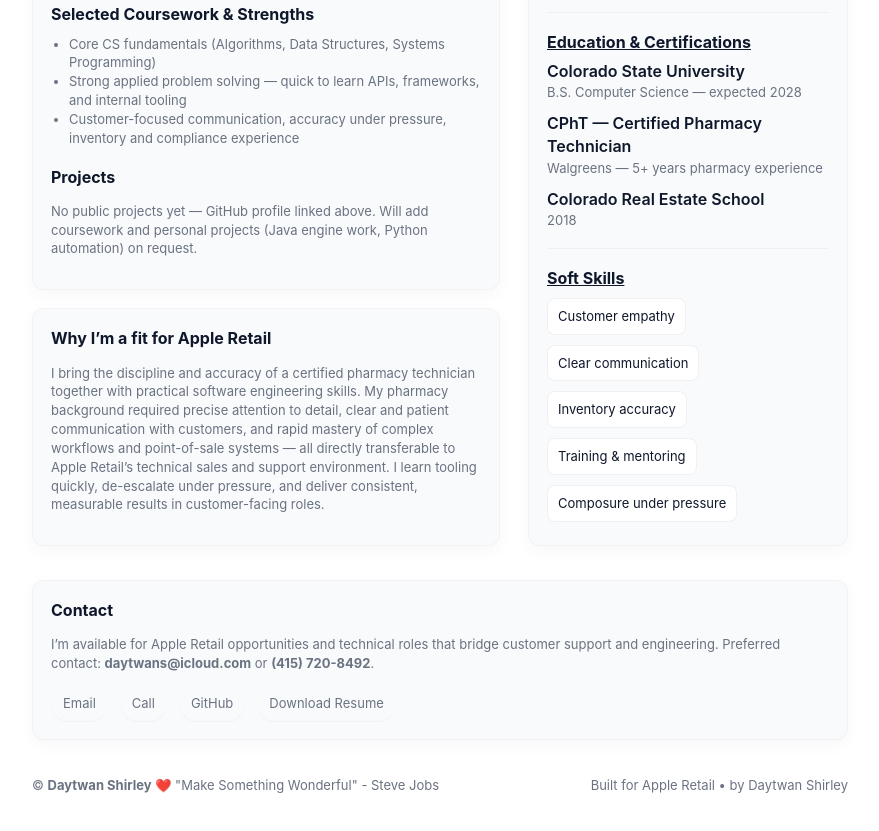
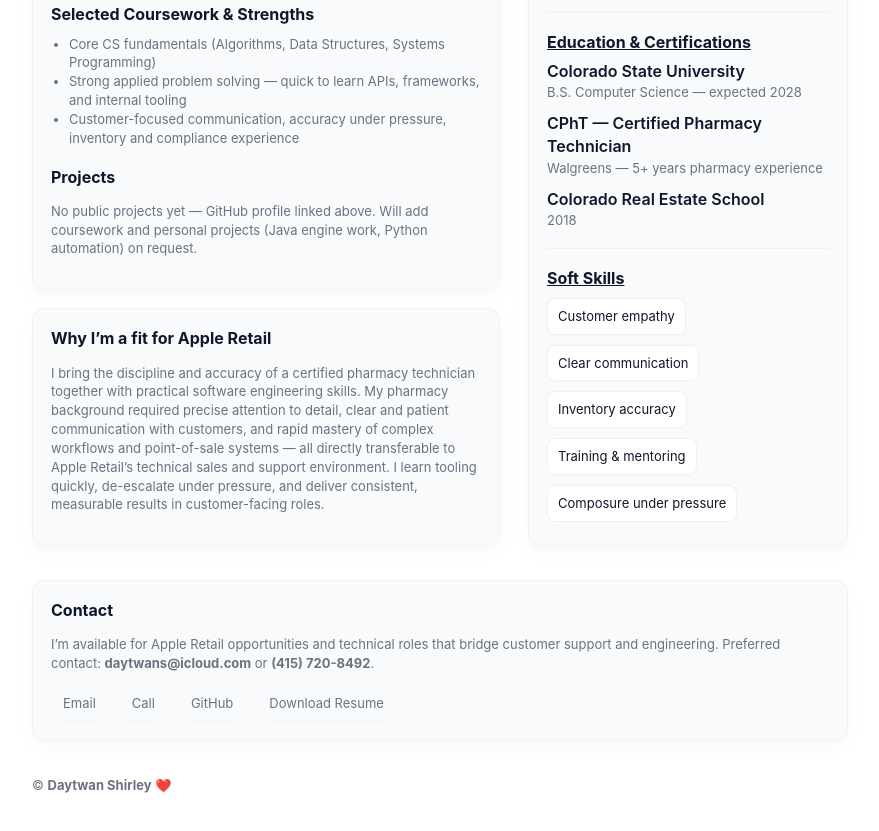
Before and after one commit to Daytwan/MyWebsite, a plain HTML site: page index.html in a window 1280 px wide. Shown: the part 744-1575 px from the top of the page, without its empty margins (200-1079 px from the left). Drawn offline with Linux system fonts and the light colour scheme.

Commit message:
small edit

```diff
--- a/index.html
+++ b/index.html
@@ -186,8 +186,7 @@
     </section>
 
     <footer>
-      <div>© <strong>Daytwan Shirley</strong> ❤️ "Make Something Wonderful" - Steve Jobs</div>
-      <div class="muted">Built for Apple Retail • by Daytwan Shirley </div>
+      <div>© <strong>Daytwan Shirley</strong> ❤️</div>
     </footer>
   </main>
 
```
